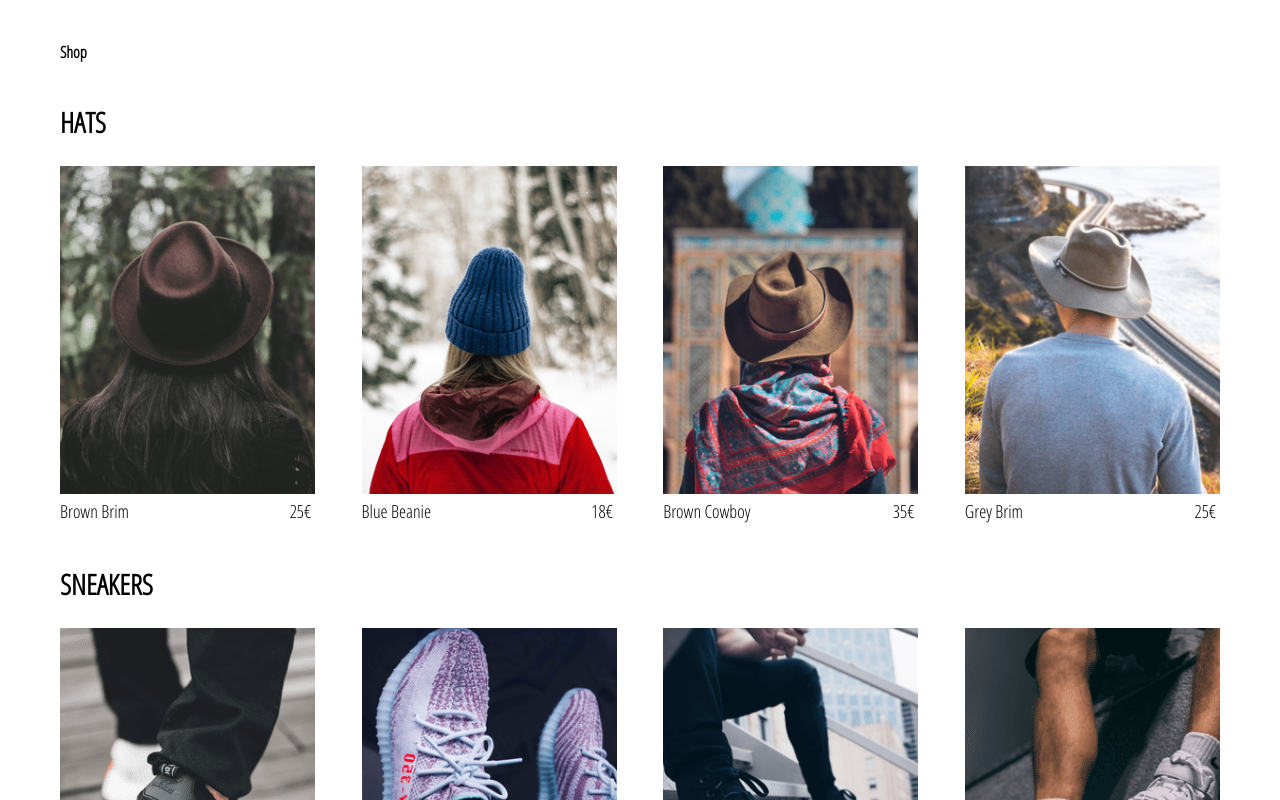
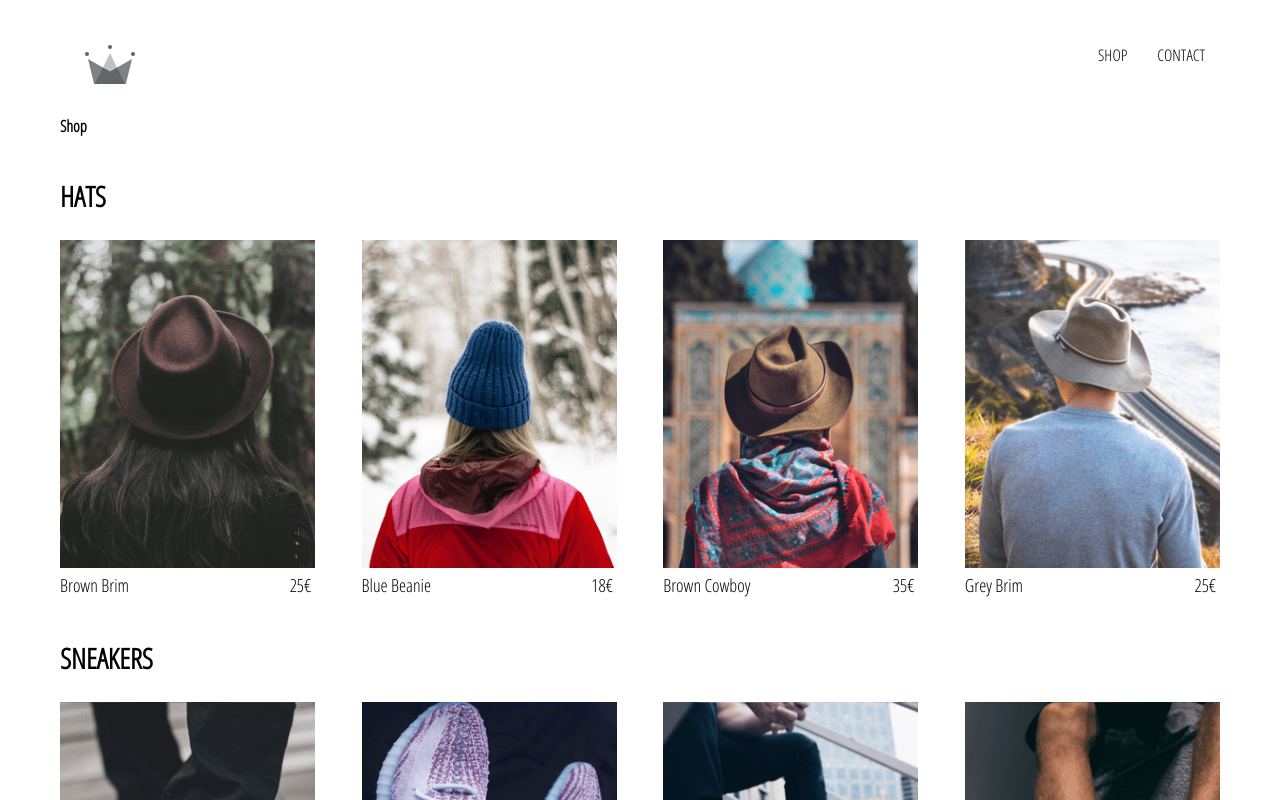
Before and after one commit to sergiocrol/clothing, a React (Create React App) app: page /shop in a window 1280 px wide. Shown: the top 800 px of the page. Built offline with nearby package versions, Linux system fonts and the light colour scheme.

Commit message:
Add header component and links to home

```diff
--- a/src/App.css
+++ b/src/App.css
@@ -2,3 +2,8 @@
   font-family: 'Open Sans Condensed';
   padding: 20px 60px;
 }
+
+a {
+  text-decoration: none;
+  color: black;
+}
--- a/src/App.js
+++ b/src/App.js
@@ -4,10 +4,12 @@
 
 import HomePage from './pages/homepage/homepage.component';
 import ShopPage from './pages/shop/shop.component';
+import Header from './components/header/header.component';
 
 function App() {
   return (
     <div>
+      <Header />
       <Switch>
         <Route exact path='/' component={HomePage} />
         <Route exact path='/shop' component={ShopPage} />
--- a/src/components/collection-item/collection-item.collection.jsx
+++ b/src/components/collection-item/collection-item.collection.jsx
@@ -7,7 +7,7 @@
     <div className='image' style={{ backgroundImage: `url(${imageUrl})` }}></div>
     <div className='collection-footer'>
       <span className='name'>{name}</span>
-      <spans className='price'>{price}€</spans>
+      <span className='price'>{price}€</span>
     </div>
   </div>
 );
--- /dev/null
+++ b/src/components/header/header.component.jsx
@@ -0,0 +1,19 @@
+import React from 'react';
+import { Link } from 'react-router-dom';
+
+import './header.styles.scss';
+import { ReactComponent as Logo } from '../../assets/logo.svg';
+
+const Header = () => (
+  <div className='header'>
+    <Link className='logo-container' to='/'>
+      <Logo className='logo' />
+    </Link>
+    <div className='options'>
+      <Link className='option' to='/shop'>SHOP</Link>
+      <Link className='option' to='/shop'>CONTACT</Link>
+    </div>
+  </div>
+);
+
+export default Header;
--- /dev/null
+++ b/src/components/header/header.styles.scss
@@ -0,0 +1,25 @@
+.header {
+  height: 70px;
+  width: 100%;
+  display: flex;
+  justify-content: space-between;
+  margin-bottom: 25px;
+
+  .logo-container {
+    height: 100%;
+    width: 70px;
+    padding: 25px;
+  }
+
+  .options {
+    width: 50%;
+    height: 100%;
+    display: flex;
+    align-items: center;
+    justify-content: flex-end;
+
+    .option {
+      padding: 10px 15px;
+    }
+  }
+}
```
Also changed, not shown: src/assets/logo.svg (added).
